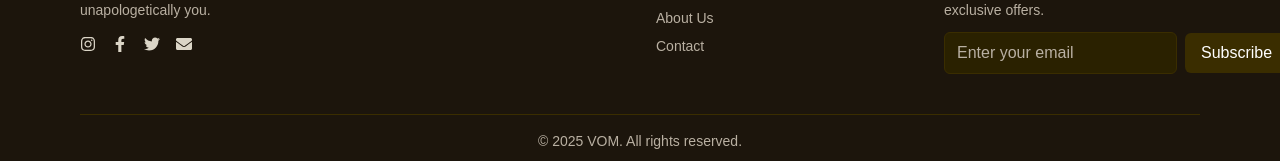
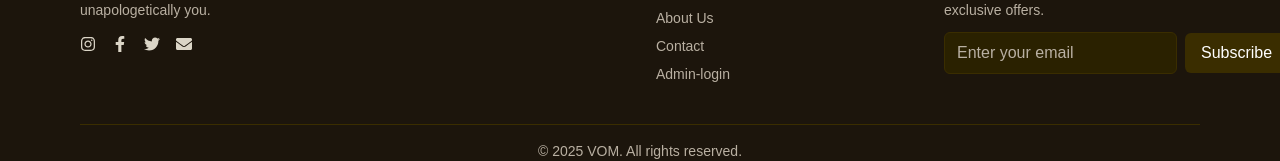
Before and after one commit to omshinde04/thread-haus, a Next.js app: page / in a window 1280 px wide. Shown: the part 1344-1505 px from the top of the page. Built offline with nearby package versions, Linux system fonts and the light colour scheme; no server answers.

Commit message:
Updated project files

```diff
--- a/src/components/Footer.jsx
+++ b/src/components/Footer.jsx
@@ -64,6 +64,11 @@ const Footer = () => {
                 Contact
               </Link>
             </li>
+             <li>
+              <Link href="/login" className="hover:text-white transition">
+                Admin-login
+              </Link>
+            </li>
           </ul>
         </div>
 
```
